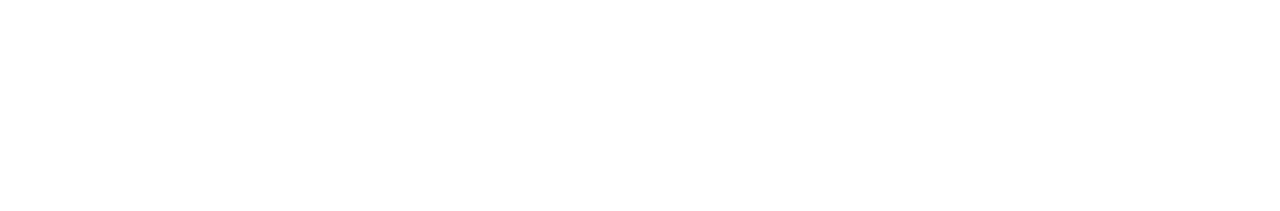
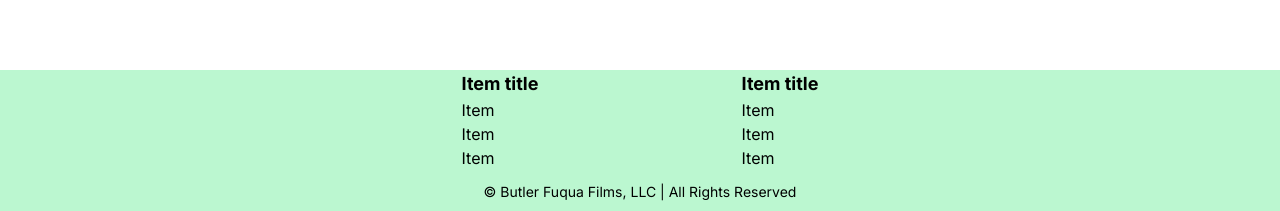
Before and after one commit to ButlerFuqua/sasquatch-is-in-hawaii-dot-come, a Next.js app: page / in a window 1280 px wide. Shown: the part 730-941 px from the top of the page. Before the commit the page ends 800 px from the top, so only its background shows below. Built offline with nearby package versions, Linux system fonts and the light colour scheme.

Commit message:
Add footer

```diff
--- a/app/layout.tsx
+++ b/app/layout.tsx
@@ -16,7 +16,33 @@
 }>) {
   return (
     <html lang="en">
-      <body className={inter.className}>{children}</body>
+      <body className={inter.className}>
+        {children}
+        <footer className="bg-green-200">
+          <div className="customContainer mx-auto flex justify-around">
+            <div>
+              <h3 className="font-bold text-lg">Item title</h3>
+              <ul>
+                <li>Item</li>
+                <li>Item</li>
+                <li>Item</li>
+              </ul>
+            </div>
+
+            <div>
+              <h3 className="font-bold text-lg">Item title</h3>
+              <ul>
+                <li>Item</li>
+                <li>Item</li>
+                <li>Item</li>
+              </ul>
+            </div>
+          </div>
+          <div className="text-sm customContainer mx-auto text-center py-3">
+            <p>&copy; Butler Fuqua Films, LLC | All Rights Reserved</p>
+          </div>
+        </footer>
+      </body>
     </html>
   );
 }
--- a/app/page.tsx
+++ b/app/page.tsx
@@ -4,6 +4,7 @@
 
 export default function Home() {
   return (
+
     <main className="min-h-screen">
       <br />
 
```
